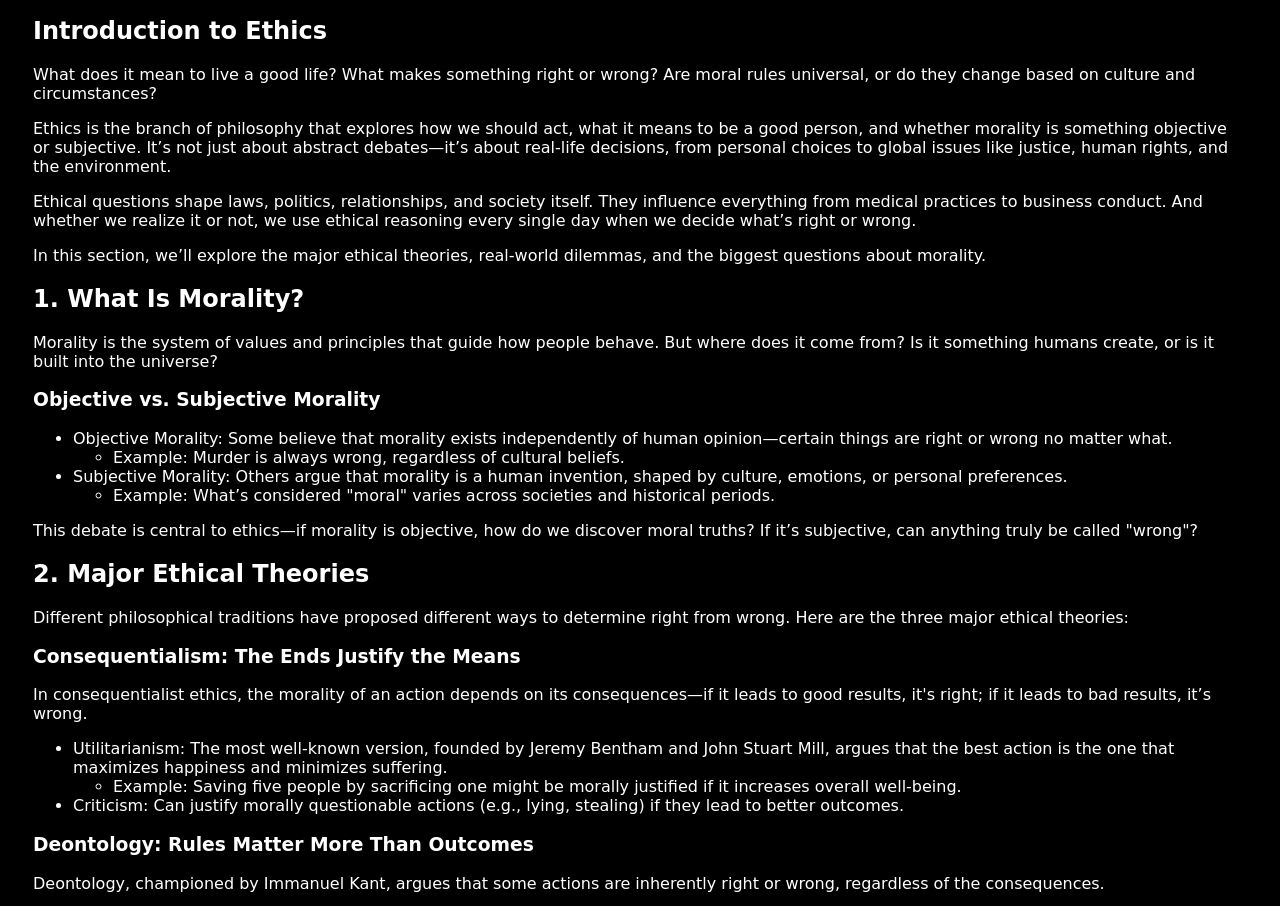
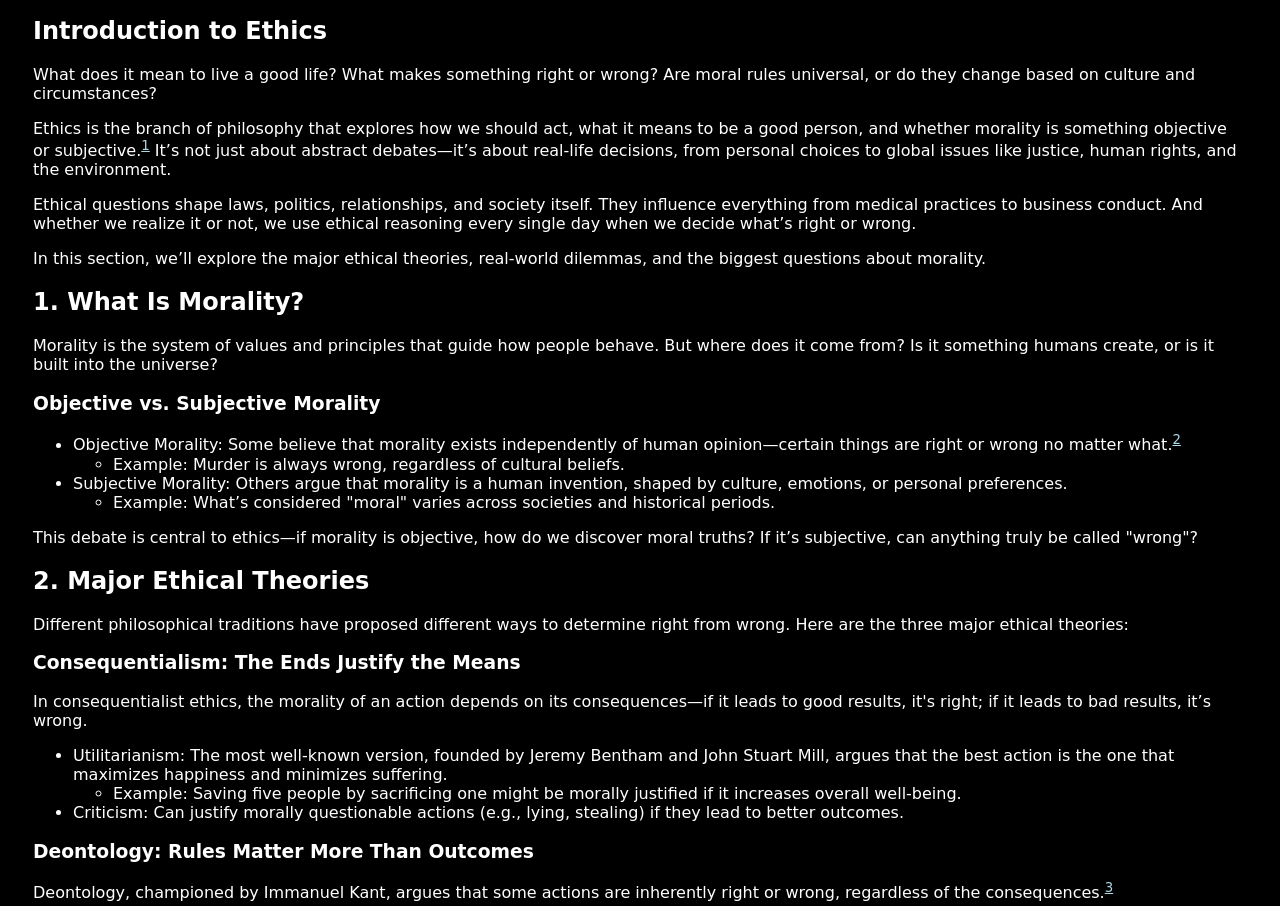
Before and after one commit to Kriftyz/BGP, a plain HTML site: page Ethics.html in a window 1280 px wide. Shown: the part 67-973 px from the top of the page. Drawn offline with Linux system fonts and the light colour scheme.

Commit message:
Update Ethics.html

```diff
--- a/Ethics.html
+++ b/Ethics.html
@@ -18,7 +18,7 @@
   <section>
   <h1>Introduction to Ethics</h1>
   <p>What does it mean to live a good life? What makes something right or wrong? Are moral rules universal, or do they change based on culture and circumstances?</p>
-  <p>Ethics is the branch of philosophy that explores how we should act, what it means to be a good person, and whether morality is something objective or subjective. It’s not just about abstract debates—it’s about real-life decisions, from personal choices to global issues like justice, human rights, and the environment.</p>
+  <p>Ethics is the branch of philosophy that explores how we should act, what it means to be a good person, and whether morality is something objective or subjective.<sup><a href="#footnote1">1</a></sup> It’s not just about abstract debates—it’s about real-life decisions, from personal choices to global issues like justice, human rights, and the environment.</p>
   <p>Ethical questions shape laws, politics, relationships, and society itself. They influence everything from medical practices to business conduct. And whether we realize it or not, we use ethical reasoning every single day when we decide what’s right or wrong.</p>
   <p>In this section, we’ll explore the major ethical theories, real-world dilemmas, and the biggest questions about morality.</p>
   </section>
@@ -27,7 +27,7 @@
     <p>Morality is the system of values and principles that guide how people behave. But where does it come from? Is it something humans create, or is it built into the universe?</p>
     <h3>Objective vs. Subjective Morality</h3>
     <ul>
-      <li>Objective Morality: Some believe that morality exists independently of human opinion—certain things are right or wrong no matter what.</li>
+      <li>Objective Morality: Some believe that morality exists independently of human opinion—certain things are right or wrong no matter what.<sup><a href="#footnote2">2</a></sup></li>
       <ul>
         <li>Example: Murder is always wrong, regardless of cultural beliefs.</li>
       </ul>
@@ -51,7 +51,7 @@
       <li>Criticism: Can justify morally questionable actions (e.g., lying, stealing) if they lead to better outcomes.</li>
     </ul>
     <h3>Deontology: Rules Matter More Than Outcomes</h3>
-    <p>Deontology, championed by Immanuel Kant, argues that some actions are inherently right or wrong, regardless of the consequences.</p>
+    <p>Deontology, championed by Immanuel Kant, argues that some actions are inherently right or wrong, regardless of the consequences.<sup><a href="#footnote3">3</a></sup></p>
     <ul>
       <li>Moral duties and rules define what we should do.</li>
       <li>The Categorical Imperative: Act only in ways that could become a universal law (e.g., don’t lie, because a world where everyone lies would be chaotic).</li>
@@ -83,7 +83,7 @@
     <p>Ethics applies to many real-world dilemmas, including:</p>
     <ul>
       <li>Medical Ethics: Is euthanasia morally acceptable? Should doctors be allowed to genetically modify embryos?</li>
-      <li>AI & Technology: Should AI systems be programmed to follow ethical rules? Who is responsible if an AI makes a harmful decision?</li>
+      <li>AI & Technology: Should AI systems be programmed to follow ethical rules?<sup><a href="#footnote4">4</a></sup> Who is responsible if an AI makes a harmful decision?</li>
       <li>Environmental Ethics: Do we have moral duties to protect the environment for future generations?</li>
       <li>Business Ethics: Is it ever acceptable for a company to put profit above social responsibility?</li>
     </ul>
@@ -99,7 +99,7 @@
     </ul>
     <h3>Secular Morality: Ethics Without Religion</h3>
     <ul>
-      <li>Others believe we can have morality without religion, basing ethics on reason, human well-being, and empathy.</li>
+      <li>Others believe we can have morality without religion, basing ethics on reason, human well-being, and empathy.<sup><a href="#footnote5">5</a></sup></li>
       <li>Example: Helping others is good because it reduces suffering, not just because a religious text says so.</li>
     </ul>
     <p>The debate over religion and morality continues today, shaping discussions on law, human rights, and cultural traditions.</p>
```
